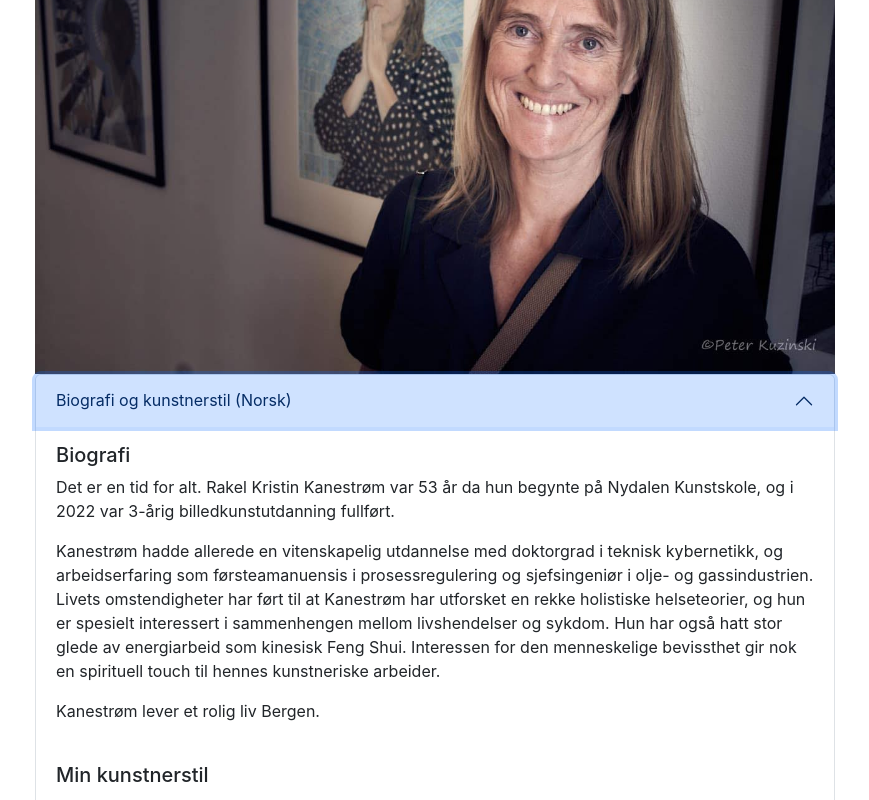
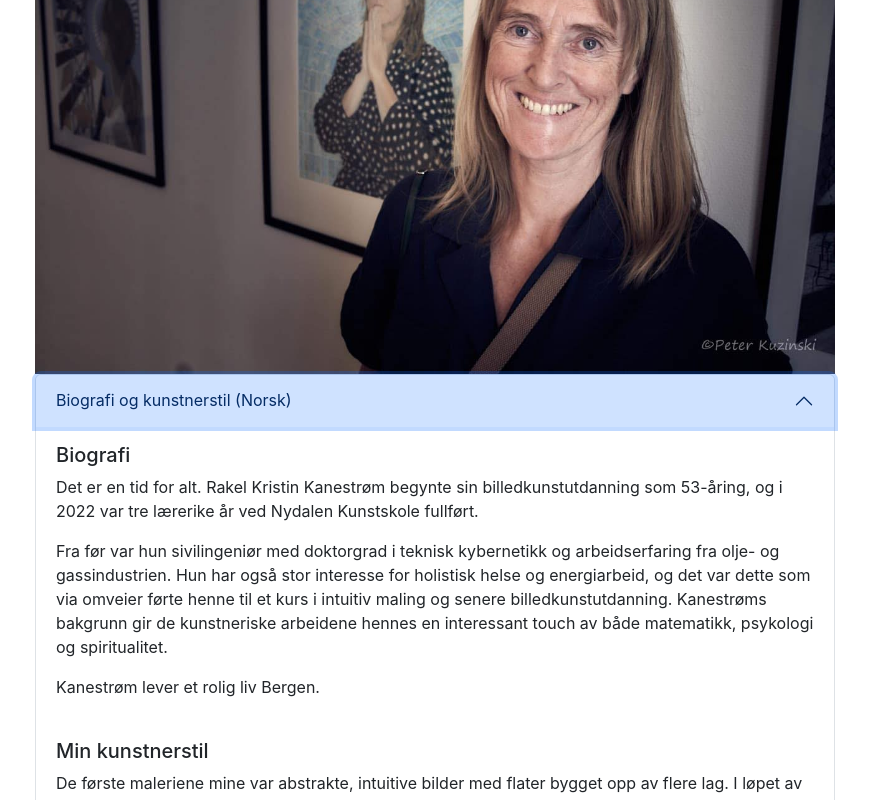
Before and after one commit to kanestrom/kanestrom.github.io, a React (Create React App) app in the folder galleri-rkk/: page / in a window 1280 px wide. Both pictures are taken after a click on the button "Biografi og kunstnerstil (Norsk)". Shown: the part 608-1408 px from the top of the page, without its empty margins (205-1074 px from the left). Built offline with nearby package versions, Linux system fonts and the light colour scheme; the HTML template or start-up script is replaced by a standard one.

Commit message:
Update Body.js

```diff
--- a/galleri-rkk/src/Body.js
+++ b/galleri-rkk/src/Body.js
@@ -19,13 +19,13 @@ function Body() {
             <h2>Biografi
             </h2>
             <p>
-              Det er en tid for alt. Rakel Kristin Kanestrøm var 53 år da hun begynte på Nydalen Kunstskole, og i 2022 var 3-årig billedkunstutdanning fullført.
+              Det er en tid for alt. Rakel Kristin Kanestrøm begynte sin billedkunstutdanning som 53-åring, og i 2022 var tre lærerike år ved Nydalen Kunstskole fullført.
 
             </p>
 
             <p>
-              Kanestrøm hadde allerede en vitenskapelig utdannelse med doktorgrad i teknisk kybernetikk, og arbeidserfaring som førsteamanuensis i prosessregulering og sjefsingeniør i olje- og gassindustrien. Livets omstendigheter har ført til at Kanestrøm har utforsket en rekke holistiske helseteorier, og hun er spesielt interessert i sammenhengen mellom livshendelser og sykdom. Hun har også hatt stor glede av energiarbeid som kinesisk Feng Shui.
-  Interessen for den menneskelige bevissthet gir nok en spirituell touch til hennes kunstneriske arbeider.
+              Fra før var hun sivilingeniør med doktorgrad i teknisk kybernetikk og arbeidserfaring fra olje- og gassindustrien. Hun har også stor interesse for holistisk helse og energiarbeid, og det var dette som via omveier førte henne til et kurs i intuitiv maling og senere billedkunstutdanning.
+              Kanestrøms bakgrunn gir de kunstneriske arbeidene hennes en interessant touch av både matematikk, psykologi og spiritualitet.
 
             </p>
 
```
